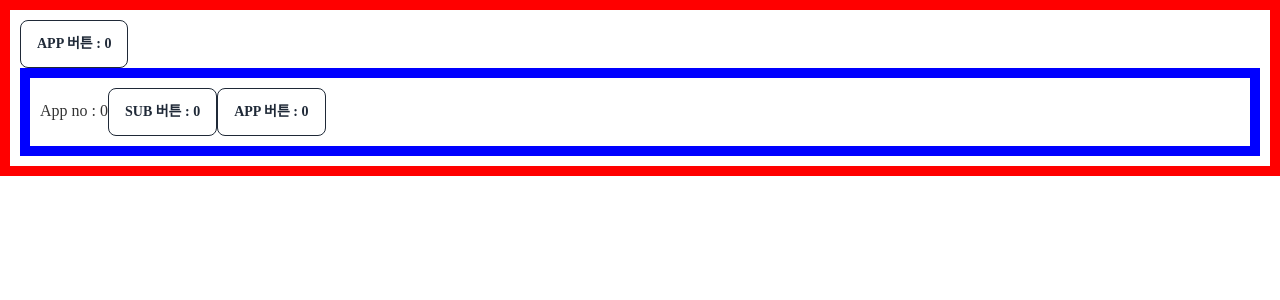
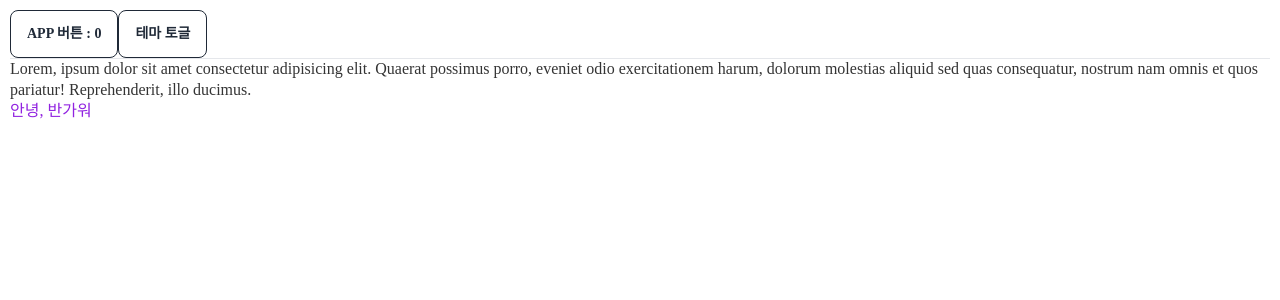
Before and after one commit to fbtjdwls04/2023-04-react-test, a React (Create React App) app: page / in a window 1280 px wide. Shown: the top 300 px of the page. Built offline with nearby package versions, Linux system fonts and the light colour scheme; a web font is replaced by a local one.

Commit message:
다크모드 구현

```diff
--- a/src/App.js
+++ b/src/App.js
@@ -1,66 +1,41 @@
 import React,{useEffect, useState, useRef} from "react";
 
 let AppCallCount = 0;
-let SubCallcount = 0;
-
-function Sub({appNo}) {
-  SubCallcount++;
-  console.log(`SubCallcount : ${SubCallcount}`);
-  const [no, SetNo] = useState(0);
-  const [no2, SetNo2] = useState(0);
-
-  useEffect(()=>{
-    console.log('effect 1 : 단 한번 실행');
-  },[])
-
-  useEffect(()=>{
-    console.log('effect 2 : 부모(App)의 appNo가 바뀔 때마다 실행');
-  },[appNo])
-
-  useEffect(()=>{
-    console.log('effect 3 : 나(Sub)가 바뀔 때마다 실행');
-  },[no])
-  useEffect(()=>{
-    console.log('effect 4 : appNo 혹은 no가 바뀔 때마다 실행');
-  },[appNo, no])
-  useEffect(()=>{
-    console.log('effect 5 : 매번 실행');
-  })
-
-
-  return (
-    <>
-      <div style={{
-        border : "10px solid blue",
-        padding : 10
-      }}>
-        App no : {appNo}
-        <button className="btn btn-outline" onClick={()=>{SetNo(no + 1 )}}>
-          Sub 버튼 : {no}
-        </button>
-        <button className="btn btn-outline" onClick={()=>{SetNo2(no2 + 1 )}}>
-          App 버튼 : {no2}
-        </button>
-      </div>
-    </>
-  );
-}
 
 function App() {
   AppCallCount++;
   console.log(`AppCallCount : ${AppCallCount}`);
   const [no, SetNo] = useState(0);
+  const [isDark, SetIsDark] = useState(false);
+
+  useEffect(()=>{
+    const html = document.getElementsByTagName('html')[0];
+    if(isDark){
+      html.classList.add('dark');
+    } else {
+      html.classList.remove('dark');
+    }
+  },[isDark]);
 
   return (
     <>
       <div style={{
-        border : "10px solid red",
         padding : 10
       }}>
         <button className="btn btn-outline" onClick={()=>{SetNo(no + 1 )}}>
           App 버튼 : {no}
         </button>
-        <Sub appNo={no}/>
+        <button className="btn btn-outline" onClick={()=>{SetIsDark(!isDark)}}>
+          테마 토글
+        </button>
+
+        <hr />
+
+        <div>
+          Lorem, ipsum dolor sit amet consectetur adipisicing elit. Quaerat possimus porro, eveniet odio exercitationem harum, dolorum molestias aliquid sed quas consequatur, nostrum nam omnis et quos pariatur! Reprehenderit, illo ducimus.
+        </div>
+
+        <h1 class="color-primary">안녕, 반가워</h1>
       </div>
     </>
   );
--- a/src/index.css
+++ b/src/index.css
@@ -23,7 +23,38 @@ html > body textarea,
 html > body pre,
 html > body button {
 font-family: "GmarketSansMedium";
-color: #333;
 text-underline-position: under;
 line-height: 1.3;
 }
+
+/* 테마 시작 */
+
+/* 테마 light */
+:root {
+    --background-color:white;
+    --text-color:#343434;
+    --primary-color-1:#9122e0;
+  }
+
+  /* 테마 dark */
+  :root.dark {
+    --background-color:#343434;
+    --text-color:white;
+    --primary-color-1:#9122e0;
+  }
+
+  :root {
+    color:var(--text-color);
+    background-color:var(--background-color);
+    transition: all 2s;
+  }
+
+  .color-primary {
+    color:var(--primary-color-1);
+  }
+
+  :root.dark .color-primary {
+    filter:brightness(150%);
+  }
+
+  /* 테마 끝 */
```
